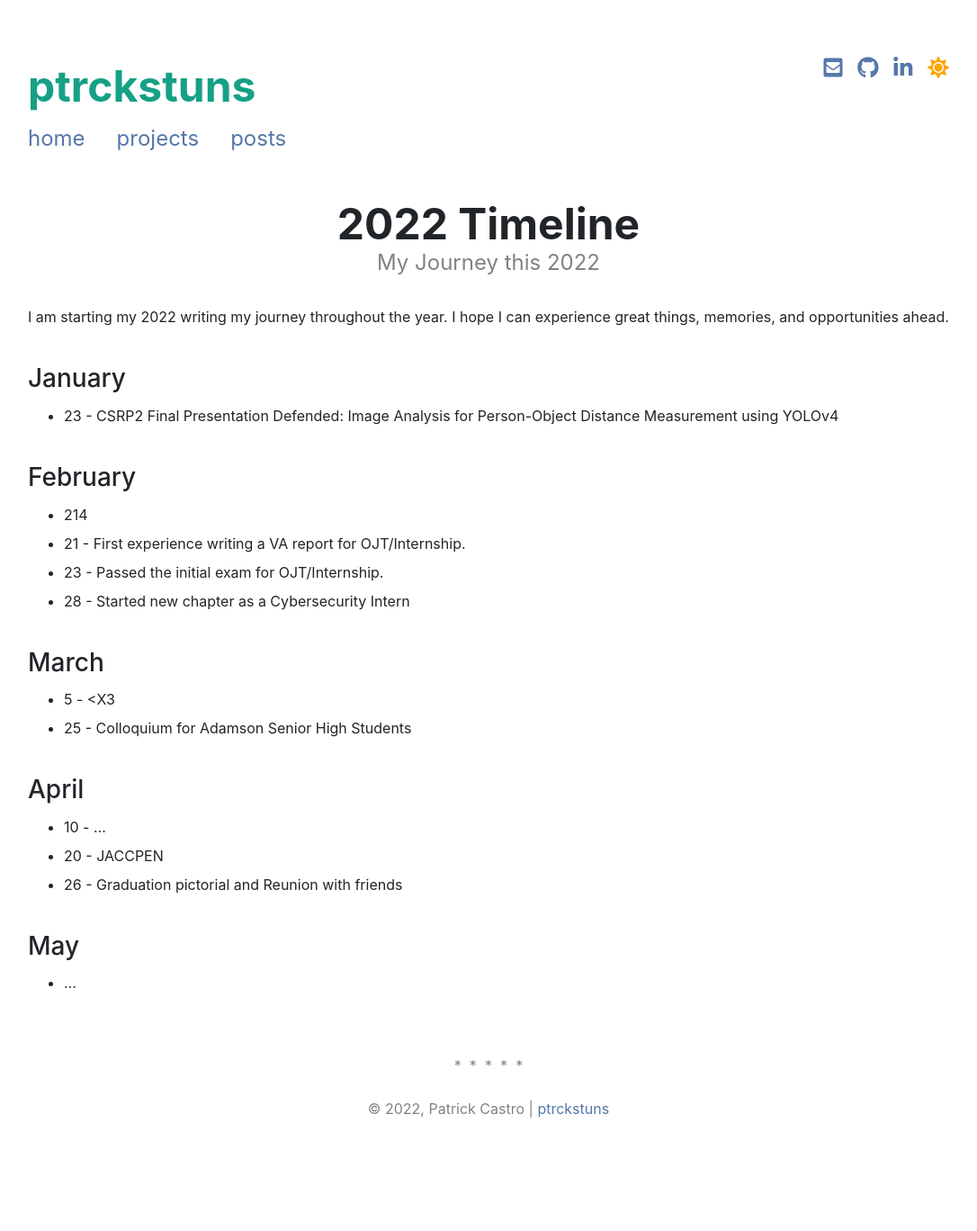
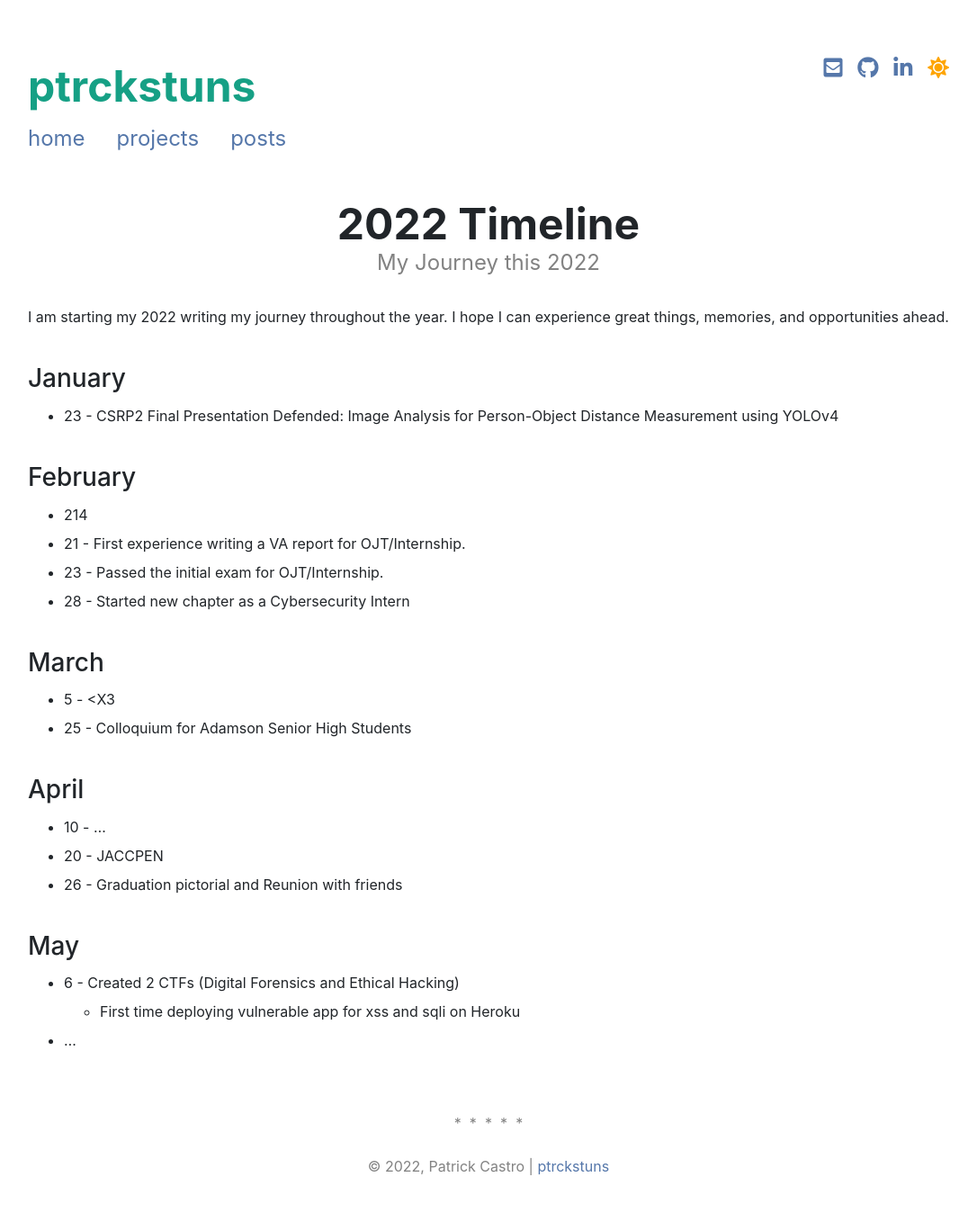
Before and after one commit to ptrckstuns/ptrckstuns.github.io, a Jekyll site: the page built from _posts/2022-01-24-year-2022.md, in a window 1280 px wide. Shown: the whole page at 90% size, without its empty margins (97-1183 px from the left). Built offline with Jekyll 4.4.1, drawn with Linux system fonts in a browser that asks for light colours; nearby versions of some CDN libraries; a style sheet for code colours, icons or effects is not loaded; before the commit the page ends 1304 px from its top, so only the background shows below that.

Commit message:
Update 2022-01-24-year-2022.md

```diff
--- a/_posts/2022-01-24-year-2022.md
+++ b/_posts/2022-01-24-year-2022.md
@@ -32,4 +32,6 @@ I am starting my 2022 writing my journey throughout the year. I hope I can exper
 - 26 - Graduation pictorial and Reunion with friends
 
 ### May
+- 6 - Created 2 CTFs (Digital Forensics and Ethical Hacking)
+  - First time deploying vulnerable app for xss and sqli on Heroku
 - ...
```
